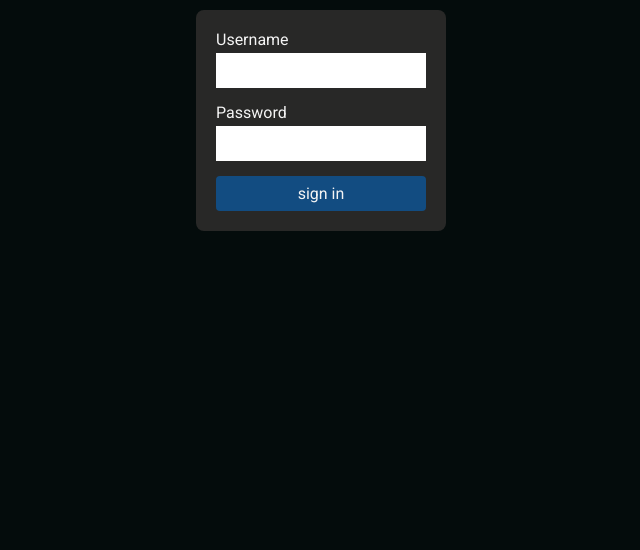
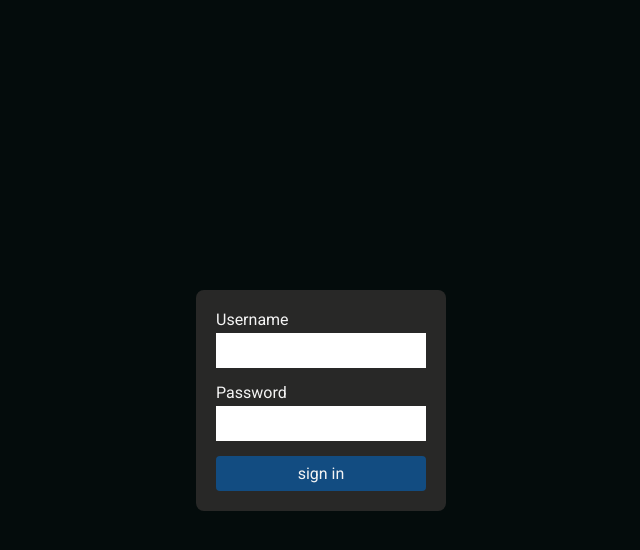
Before and after one commit to devguilhermecosta/my-portfolio-frontend, a React (Vite) app: page /admin/login in a window 1280 px wide. Shown: the top 550 px of the page, without its empty margins (319-959 px from the left). Built offline with nearby package versions, Linux system fonts and the light colour scheme.

Commit message:
style: changed the MainContainer style

```diff
--- a/src/pages/dashboard/index.tsx
+++ b/src/pages/dashboard/index.tsx
@@ -11,7 +11,7 @@ export default function Dashboard(): JSX.Element {
   const navigate = useNavigate();
 
   return (
-    <MainContainer justifyContent='flex-start' flexDirection='column'>
+    <MainContainer>
       {loading && (
         <Loading />
       )}
--- a/src/pages/login/index.tsx
+++ b/src/pages/login/index.tsx
@@ -49,8 +49,7 @@ export default function LoginPage() {
   }
 
   return (
-    <MainContainer>
-
+    <MainContainer justifyContent='center'>
       {loading && (
         <Loading />
       )}
```
